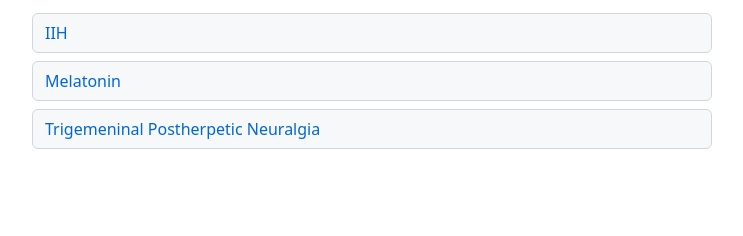
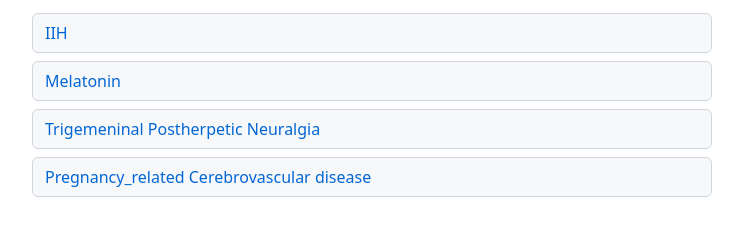
Before and after one commit to Music-analysis-and-experiments/Medical, a plain HTML site: page index.html in a window 1280 px wide. Shown: the part 116-352 px from the top of the page, without its empty margins (268-1011 px from the left). Drawn offline with Linux system fonts and the light colour scheme.

Commit message:
added pregnancy to index

```diff
--- a/index.html
+++ b/index.html
@@ -19,6 +19,7 @@
     <a href="IIH.html">IIH</a>
     <a href="Melatonin.html">Melatonin</a>
     <a href="Trigeminal_Postherpetic_Neuralgia.html">Trigemeninal Postherpetic Neuralgia</a>
+    <a href="Pregnancy_CerebrovascularDisease.html">Pregnancy_related Cerebrovascular disease</a>
     <!-- add the rest of your apps here -->
   </nav>
 </body>
```
